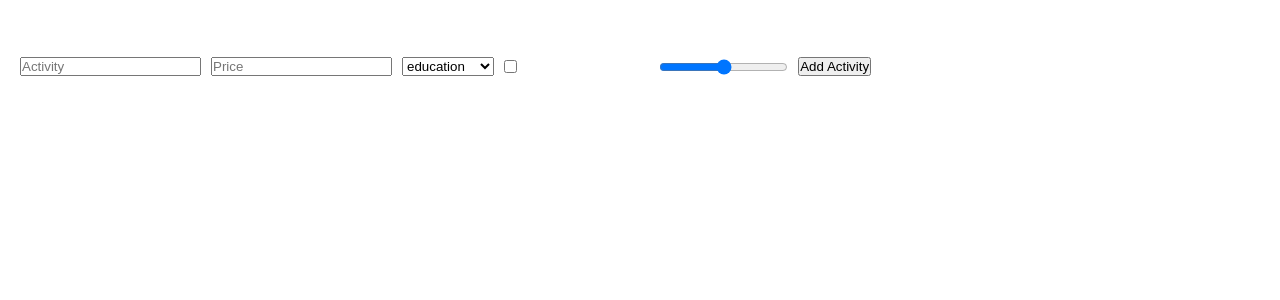
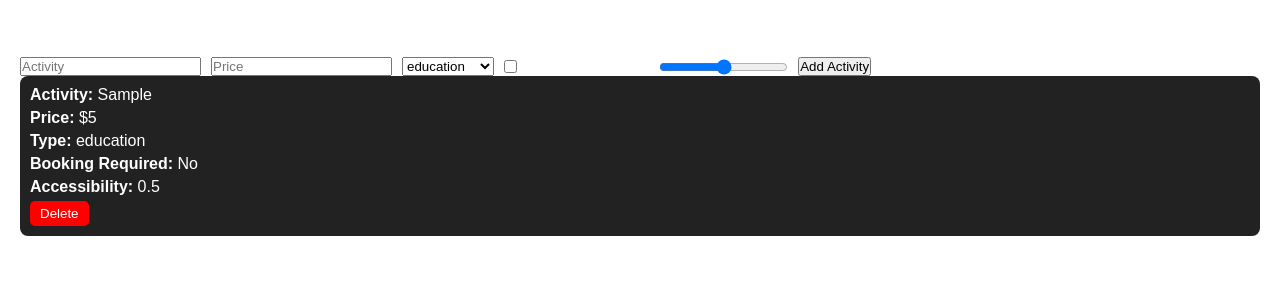
Before and after one commit to Neeoooq/todo-app, a Next.js app: page / in a window 1280 px wide. Both pictures are taken after typing "Sample", "5" into the empty fields and a click on the button "Add Activity". Shown: the top 300 px of the page. Built offline with nearby package versions, Linux system fonts and the light colour scheme.

Commit message:
feature/removing-from-the-list/add item and delete functionality

```diff
--- a/app/page.js
+++ b/app/page.js
@@ -21,6 +21,10 @@ export default function Home() {
     setAccessibility(0.5);
   };
 
+  const handleDelete = (index) => {
+    setActivities(activities.filter((_, i) => i !== index));
+  };
+
   return (
     <div style={{ padding: '20px', color: 'white' }}>
       <h1>To-Do List</h1>
@@ -40,6 +44,43 @@ export default function Home() {
         <input type="range" min="0" max="1" step="0.01" value={accessibility} onChange={(e) => setAccessibility(parseFloat(e.target.value))} />
         <button type="submit">Add Activity</button>
       </form>
+      <ul style={{ listStyleType: 'none', padding: 0 }}>
+        {activities.map((item, index) => (
+          <li
+            key={index}
+            style={{
+              backgroundColor: '#222',
+              padding: '10px',
+              marginBottom: '10px',
+              borderRadius: '8px',
+              display: 'flex',
+              flexDirection: 'column',
+              gap: '5px',
+            }}
+          >
+            <div><strong>Activity:</strong> {item.activity}</div>
+            <div><strong>Price:</strong> ${item.price}</div>
+            <div><strong>Type:</strong> {item.type}</div>
+            <div><strong>Booking Required:</strong> {item.bookingRequired ? 'Yes' : 'No'}</div>
+            <div><strong>Accessibility:</strong> {item.accessibility}</div>
+
+            <button
+              onClick={() => handleDelete(index)}
+              style={{
+                backgroundColor: 'red',
+                color: 'white',
+                border: 'none',
+                padding: '5px 10px',
+                borderRadius: '5px',
+                cursor: 'pointer',
+                alignSelf: 'flex-start',
+              }}
+            >
+              Delete
+            </button>
+          </li>
+        ))}
+      </ul>
     </div>
   );
 }
```
